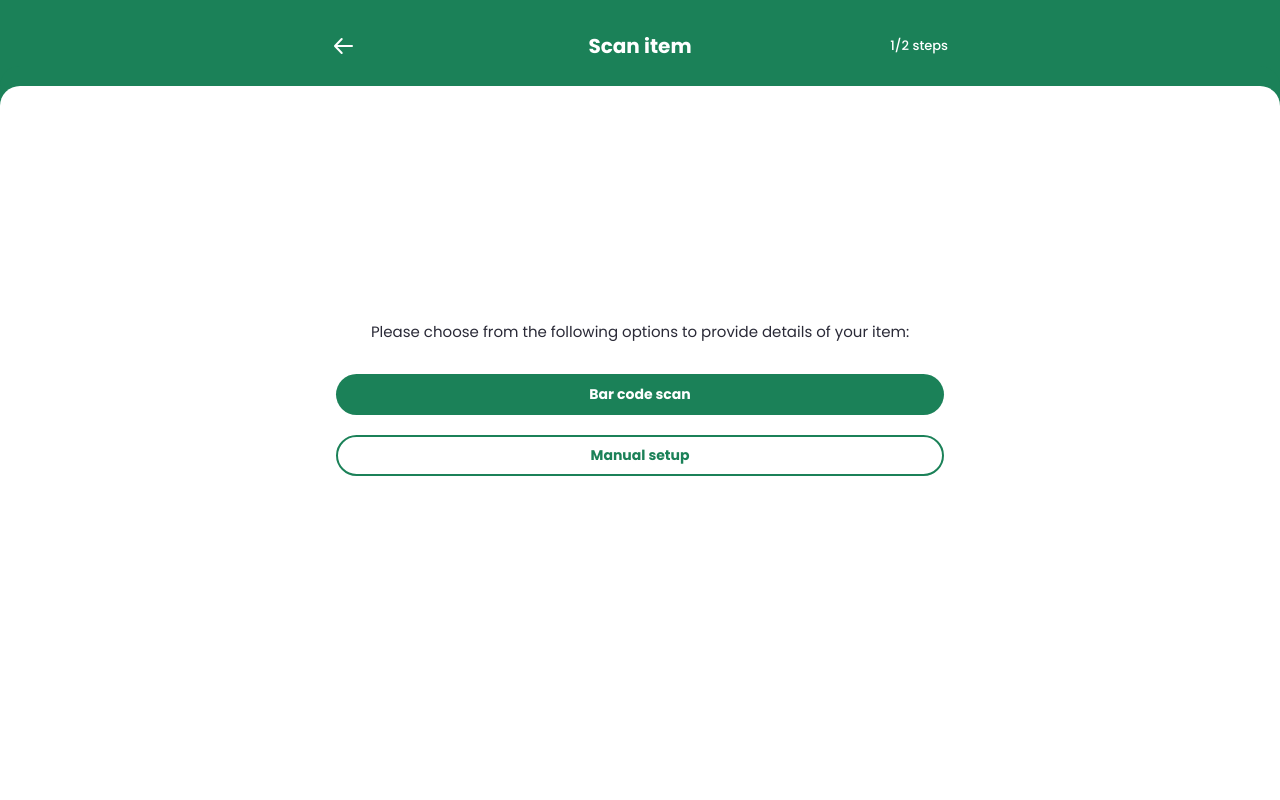
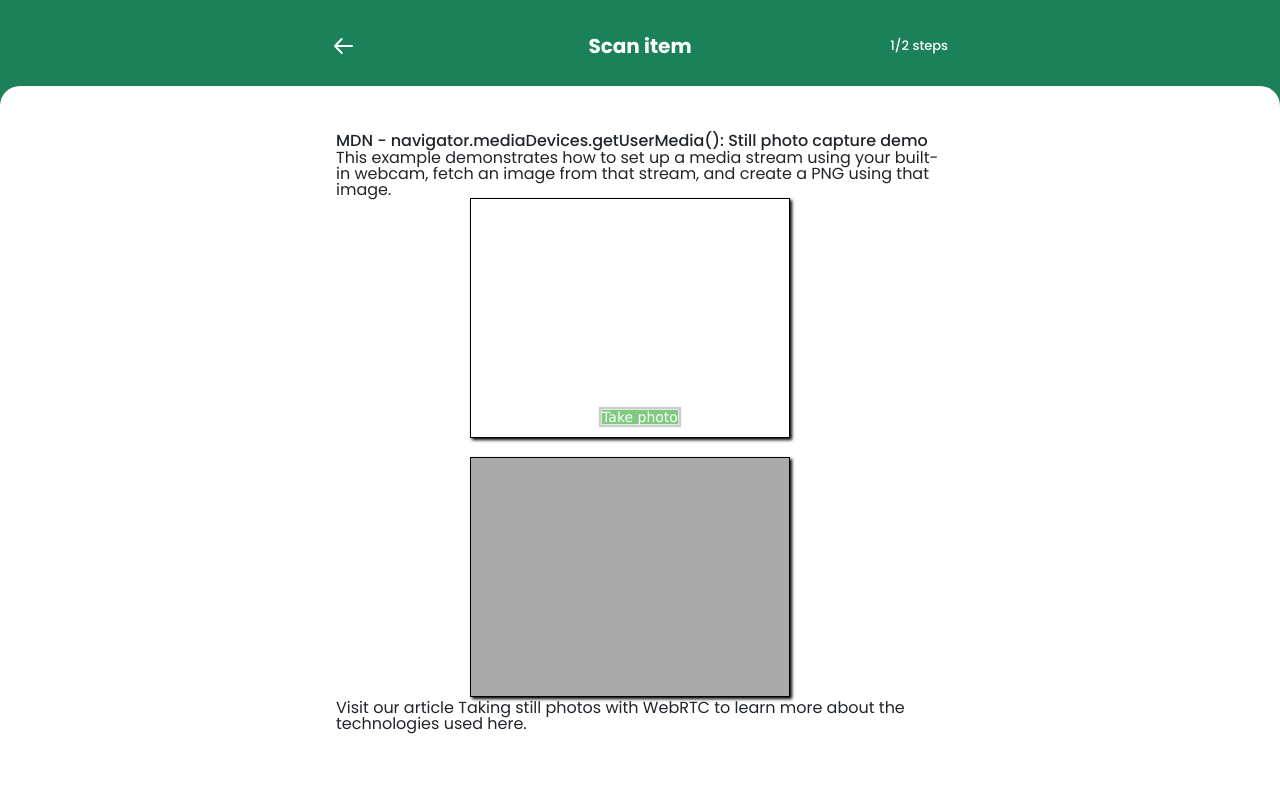
Before and after one commit to TerraCycleUS/tc-rs-frontend, a React (Create React App) app: page /recycling-bin/scan-item in a window 1280 px wide. Shown: the top 800 px of the page. Built offline with nearby package versions, Linux system fonts and the light colour scheme; no server answers; what ra-data-json-server would draw is missing.

Commit message:
another try with camera on ios + android

```diff
--- a/src/components/CameraView/index.js
+++ b/src/components/CameraView/index.js
@@ -43,7 +43,7 @@
     //     },
     //   )
     // }
-    console.log('updated at 17:30')
+    console.log('updated at 17:44')
     navigator.mediaDevices
       .getUserMedia({ video: true, audio: false })
       .then(() => {
--- a/src/pages/ScanItem/index.js
+++ b/src/pages/ScanItem/index.js
@@ -7,6 +7,7 @@
 import Text from '../../components/Text'
 import Button from '../../components/Button'
 import CameraView from '../../components/CameraView'
+import Camera from './camera'
 
 export default function ScanItem() {
   const user = useSelector((state) => state.user)
@@ -25,6 +26,7 @@
       steps="1/2 "
     >
       <Wrapper>
+        <Camera />
         <CameraView goTo="../camera-scan" />
         <Text className="description">
           <FormattedMessage
```
